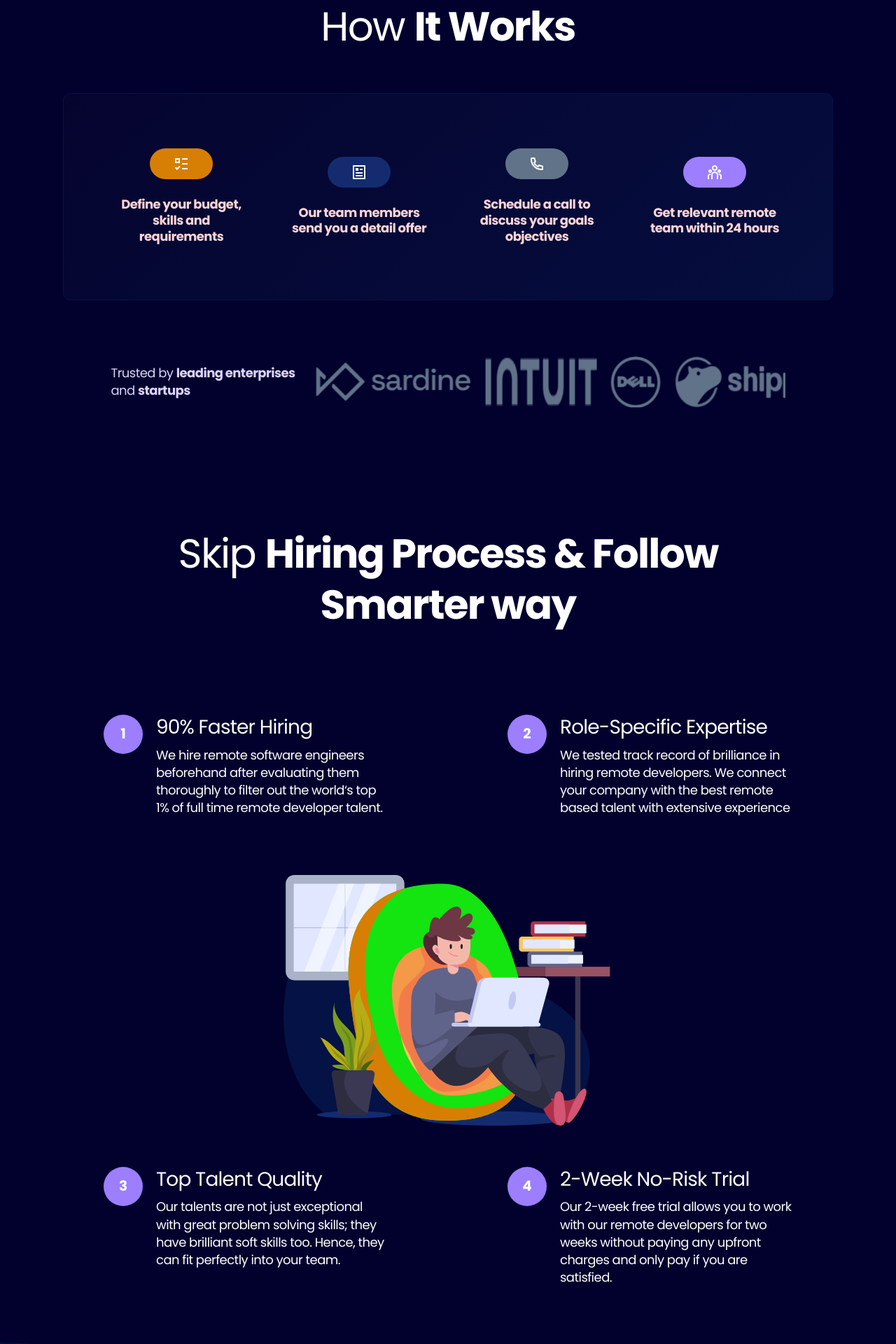
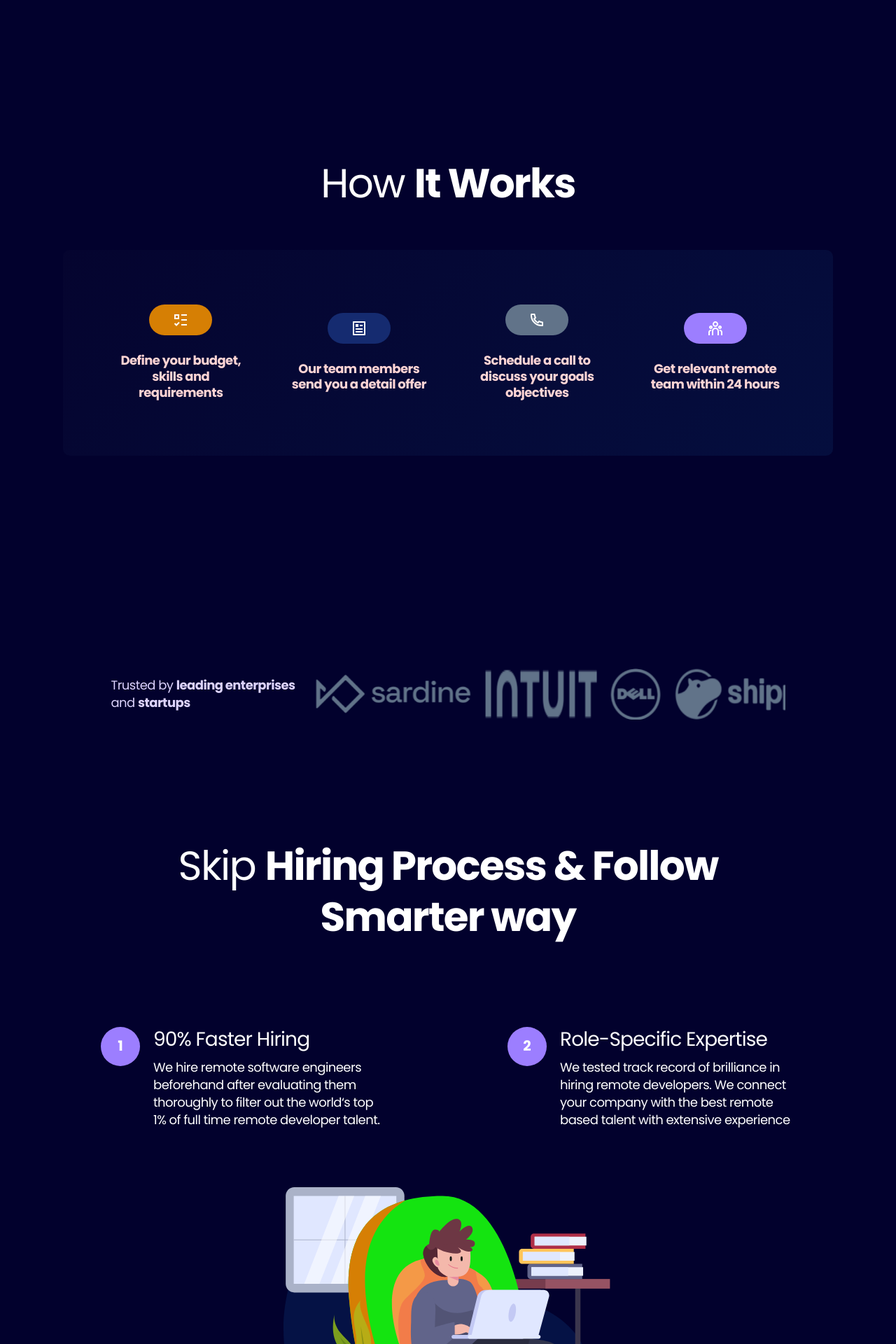
Before and after one commit to YakivBioko/startupkings-frontend, a Next.js app: page / in a window 1280 px wide. Shown: the part 860-2780 px from the top of the page at 70% size. Built offline with nearby package versions, Linux system fonts and the light colour scheme.

Commit message:
Update mobile response

```diff
--- a/next.config.js
+++ b/next.config.js
@@ -1,4 +1,4 @@
 /** @type {import('next').NextConfig} */
-const nextConfig = {}
+const nextConfig = {};
 
-module.exports = nextConfig
+module.exports = nextConfig;
--- a/src/app/globals.css
+++ b/src/app/globals.css
@@ -38,8 +38,6 @@ button {
     display: flex;
     justify-content: center;
     align-items: center;
-
-    border-radius: 9999px;
     color: white;
 }
 
--- a/src/app/page.tsx
+++ b/src/app/page.tsx
@@ -16,7 +16,7 @@ export default function Page() {
     <>
       <div className="absolute left-0 top-0 -z-[1] h-full min-h-[100vh] w-full bg-[url('/assets/images/home/background-desktop.svg')] bg-[length:100%_100%]" />
       <Hero className="relative min-h-[100vh] px-[90px] pt-[236px]" />
-      <HowItWorks className="px-[90px]" />
+      <HowItWorks className="px-12 md:px-[90px]" />
       <Companies className="flex-col px-[60px] md:flex-row lg:px-[110px] xl:px-[148px]" />
       <SmarterWay />
       <ReadyToStart />
--- a/src/views/Home/HowItWorks/index.tsx
+++ b/src/views/Home/HowItWorks/index.tsx
@@ -22,15 +22,15 @@ export default function HowItWorks({
   return (
     <m.section
       layout
-      className={["py -20 text-center text-white", className].join(" ")}
+      className={["py-16 text-center text-white lg:py-56", className].join(" ")}
       {...props}
     >
       <h2 className="mx-auto">
         How <b>It Works</b>
       </h2>
 
-      <div className="mt-[59px] grid grid-cols-4 gap-[30px] rounded-[10px] border border-[#051245] bg-[linear-gradient(138deg,#05042F_0%,#050E3E_100%)] px-[69px] py-[78px] font-bold leading-[1.587] -tracking-[0.48px] xl:gap-[56px]">
-        <Badge className="bg-[linear-gradient(138deg,#05042F_0%,#050E3E_100%))] flex-col justify-between gap-[25px] px-[26px] py-[77px] md:bg-transparent md:px-0 md:py-0">
+      <div className="mt-11 grid grid-cols-1 gap-[35px] rounded-[10px] border-none border-transparent bg-none px-0 py-0 font-bold leading-[1.587] -tracking-[0.48px] md:mt-[59px] md:grid-cols-2 md:border md:border-[#051245] md:bg-[linear-gradient(138deg,#05042F_0%,#050E3E_100%)] md:px-[69px] md:py-[78px] lg:grid-cols-4 xl:gap-[56px]">
+        <Badge className="mx-auto max-w-[290px] flex-col justify-between gap-[25px] rounded-[10px] border border-[#051245] bg-[linear-gradient(138deg,#05042F_0%,#050E3E_100%)] px-6 py-20 md:rounded-none md:border-none md:border-transparent md:bg-none md:px-0 md:py-0">
           <div className="rounded-full bg-[#D67F04] px-[33px] py-[10px]">
             <BudgetIcon />
           </div>
@@ -39,7 +39,7 @@ export default function HowItWorks({
           </p>
         </Badge>
 
-        <Badge className="flex-col justify-between gap-[25px]">
+        <Badge className="mx-auto max-w-[290px] flex-col justify-between gap-[25px] rounded-[10px] border border-[#051245] bg-[linear-gradient(138deg,#05042F_0%,#050E3E_100%)] px-6 py-20 md:rounded-none md:border-none md:border-transparent md:bg-none md:px-0 md:py-0">
           <div className="rounded-full bg-[#152B70] px-[33px] py-[10px]">
             <DetailIcon />
           </div>
@@ -48,7 +48,7 @@ export default function HowItWorks({
           </p>
         </Badge>
 
-        <Badge className="flex-col justify-between gap-[25px]">
+        <Badge className="mx-auto max-w-[290px] flex-col justify-between gap-[25px] rounded-[10px] border border-[#051245] bg-[linear-gradient(138deg,#05042F_0%,#050E3E_100%)] px-6 py-20 md:rounded-none md:border-none md:border-transparent md:bg-none md:px-0 md:py-0">
           <div className="rounded-full bg-[#617389] px-[33px] py-[10px]">
             <PhoneIcon />
           </div>
@@ -57,7 +57,7 @@ export default function HowItWorks({
           </p>
         </Badge>
 
-        <Badge className="flex-col justify-between gap-[25px]">
+        <Badge className="mx-auto max-w-[290px] flex-col justify-between gap-[25px] rounded-[10px] border border-[#051245] bg-[linear-gradient(138deg,#05042F_0%,#050E3E_100%)] px-6 py-20 md:rounded-none md:border-none md:border-transparent md:bg-none md:px-0 md:py-0">
           <div className="rounded-full bg-[#9C7EFF] px-[33px] py-[10px]">
             <TeamIcon />
           </div>
--- a/src/views/Home/ReadyToStart/index.tsx
+++ b/src/views/Home/ReadyToStart/index.tsx
@@ -9,12 +9,12 @@ export default function ReadyToStart({
   return (
     <section
       className={[
-        "relative flex flex-col items-center gap-[38px] bg-[url('/assets/images/home/ready_background.svg')] bg-cover px-[100px] pb-[71px] pt-[90px]",
+        "relative flex flex-col items-center gap-[38px] bg-[url('/assets/images/home/ready_background.svg')] bg-cover px-12 pb-[71px] pt-[90px] md:px-[100px]",
         className,
       ].join(" ")}
       {...props}
     >
-      <h2 className="text-[58px] font-light leading-[1.277] -tracking-[1.74px] text-white">
+      <h2 className="text-[30px] leading-[1.277] -tracking-[1.74px] text-white md:text-[58px]">
         <b>Ready to contract talent</b> in a new,
         <br />
         smarter way&nbsp;
--- a/src/views/Home/Services/Item.tsx
+++ b/src/views/Home/Services/Item.tsx
@@ -44,15 +44,20 @@ export default function Item({
     >
       <m.div
         className={
-          "flex items-center justify-around " +
-          (reverse ? "flex-row-reverse" : "flex-row")
+          "mx-auto flex max-w-[348px] flex-col items-center justify-between gap-10 lg:max-w-7xl " +
+          (reverse ? "lg:flex-row-reverse" : "lg:flex-row")
         }
         variants={cardVariants}
       >
+        {/* <Image src={image} alt="logo" width={width} height={height} /> */}
         <Image src={image} alt="logo" width={width} height={height} />
         <div className="flex flex-col gap-2">
-          <h4>{title} : </h4>
-          <p className="max-w-md">{description}</p>
+          <h4 className="mb-4 text-center text-[20px] font-bold lg:text-left lg:text-[28px]">
+            {title} :{" "}
+          </h4>
+          <p className="text-center text-[16px] lg:max-w-md lg:text-left lg:text-[18px]">
+            {description}
+          </p>
         </div>
       </m.div>
     </m.div>
--- a/src/views/Home/Services/index.tsx
+++ b/src/views/Home/Services/index.tsx
@@ -39,11 +39,14 @@ const contents: ItemProps[] = [
 
 export default function OurServices() {
   return (
-    <section className="py-20">
-      <h2 className="py-10">
+    <section className="px-12 py-20">
+      <h2 className="hidden py-10 text-[58px] md:block">
         Our <b>Services</b>
       </h2>
-      <div className="mt-16 flex flex-col gap-20">
+      <h2 className="block py-10 text-[30px] md:hidden">
+        The Rapid <b>Rise of AI </b>
+      </h2>
+      <div className="mt-16 flex flex-col gap-9 md:gap-44">
         {contents.map((content, i) => (
           <Item key={`services_${i}`} {...content} reverse={i % 2 === 1} />
         ))}
--- a/src/views/Home/SmarterWay/index.tsx
+++ b/src/views/Home/SmarterWay/index.tsx
@@ -9,7 +9,7 @@ export default function SmarterWay({
   ...props
 }: HTMLAttributes<HTMLDivElement>) {
   return (
-    <div className={["px-[148px] py-20", className].join(" ")} {...props}>
+    <div className={["px-12 py-20 lg:px-36", className].join(" ")} {...props}>
       <h2>
         Skip&nbsp;
         <b>
@@ -19,14 +19,14 @@ export default function SmarterWay({
         </b>
       </h2>
 
-      <div className="relative mt-[120px] grid grid-cols-2 gap-[500px_170px] text-[20px]">
-        <div className="flex gap-[19px]">
-          <Badge className="h-[56px] min-w-[56px] bg-[#9C7EFF] font-bold">
+      <div className="relative mt-[120px] grid grid-cols-1 gap-10 text-center text-[20px] md:grid-cols-2 md:gap-[500px_100px] md:text-left lg:gap-[500px_170px]">
+        <div className="flex flex-col gap-[19px] md:flex-row">
+          <Badge className="mx-auto h-[56px] w-[56px] min-w-[56px] rounded-full bg-[#9C7EFF] font-bold">
             1
           </Badge>
           <div>
             <h4 className="mb-[9px]">90% Faster Hiring</h4>
-            <span className="text-[18px] -tracking-[0.54px]">
+            <span className="text-[16px] -tracking-[0.54px] md:text-[18px]">
               We hire remote software engineers beforehand after evaluating them
               thoroughly to filter out the world‘s top 1% of full time remote
               developer talent.
@@ -34,13 +34,13 @@ export default function SmarterWay({
           </div>
         </div>
 
-        <div className="flex gap-[19px]">
-          <Badge className="h-[56px] min-w-[56px] bg-[#9C7EFF] font-bold">
+        <div className="flex flex-col gap-[19px] md:flex-row">
+          <Badge className="mx-auto h-[56px] w-[56px] min-w-[56px] rounded-full bg-[#9C7EFF] font-bold">
             2
           </Badge>
           <div>
             <h4 className="mb-[9px]">Role-Specific Expertise</h4>
-            <span className="text-[18px] -tracking-[0.54px]">
+            <span className="text-[16px] -tracking-[0.54px] md:text-[18px]">
               We tested track record of brilliance in hiring remote developers.
               We connect your company with the best remote based talent with
               extensive experience
@@ -53,16 +53,16 @@ export default function SmarterWay({
           alt="smarter"
           width={470}
           height={358}
-          className="absolute left-[50%] top-[50%] -translate-x-[50%] -translate-y-[50%]"
+          className="d-none absolute left-[50%] top-[50%] hidden -translate-x-[50%] -translate-y-[50%] md:block"
         />
 
-        <div className="flex gap-[19px]">
-          <Badge className="h-[56px] min-w-[56px] bg-[#9C7EFF] font-bold">
+        <div className="flex flex-col gap-[19px] md:flex-row">
+          <Badge className="mx-auto h-[56px] w-[56px] min-w-[56px] rounded-full bg-[#9C7EFF] font-bold">
             3
           </Badge>
           <div>
             <h4 className="mb-[9px]">Top Talent Quality</h4>
-            <span className="text-[18px] -tracking-[0.54px]">
+            <span className="text-[16px] -tracking-[0.54px] md:text-[18px]">
               Our talents are not just exceptional with great problem solving
               skills; they have brilliant soft skills too. Hence, they can fit
               perfectly into your team.
@@ -70,13 +70,13 @@ export default function SmarterWay({
           </div>
         </div>
 
-        <div className="flex gap-[19px]">
-          <Badge className="h-[56px] min-w-[56px] bg-[#9C7EFF] font-bold">
+        <div className="flex flex-col gap-[19px] md:flex-row">
+          <Badge className="mx-auto h-[56px] w-[56px] min-w-[56px] rounded-full bg-[#9C7EFF] font-bold">
             4
           </Badge>
           <div>
             <h4 className="mb-[9px]">2-Week No-Risk Trial</h4>
-            <span className="text-[18px] -tracking-[0.54px]">
+            <span className="text-[16px] -tracking-[0.54px] md:text-[18px]">
               Our 2-week free trial allows you to work with our remote
               developers for two weeks without paying any upfront charges and
               only pay if you are satisfied.
```
